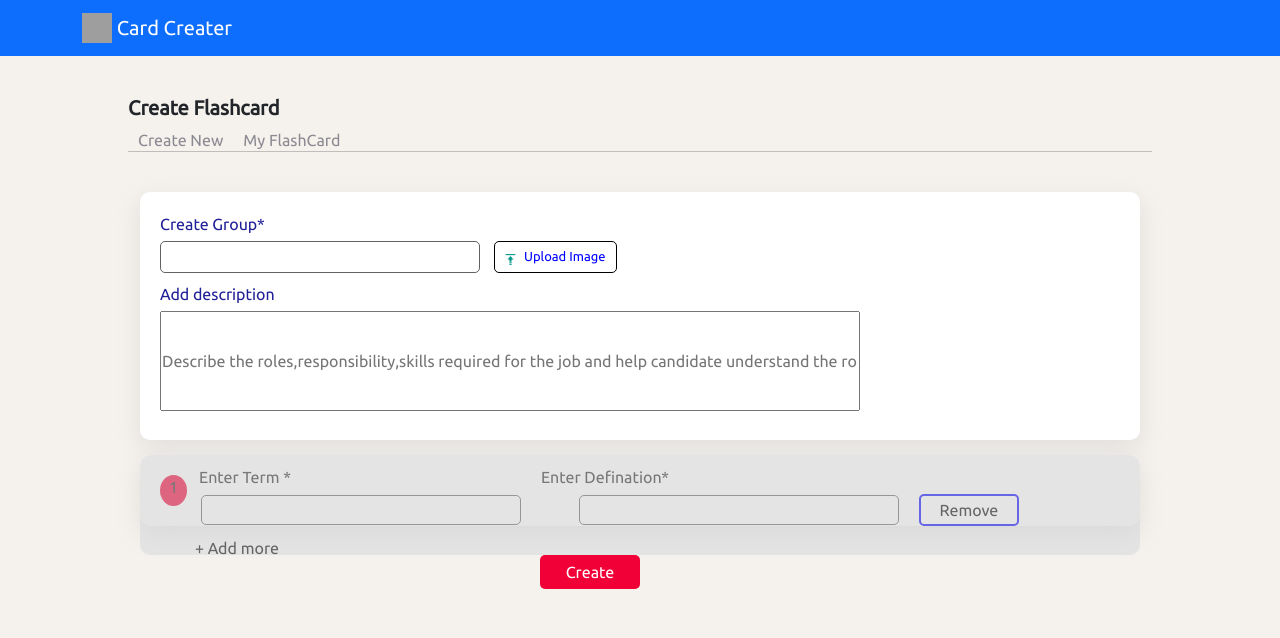
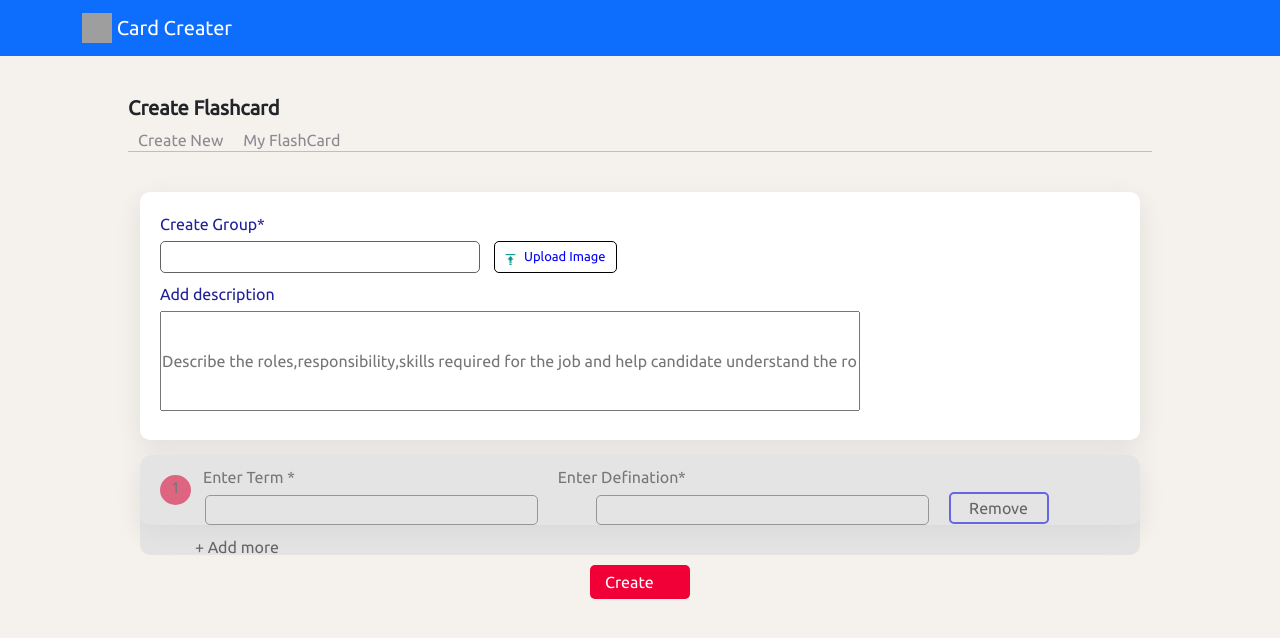
Before and after one commit to Oshankhan/card-builder, a React (Create React App) app: page / in a window 1280 px wide. Shown: the top 638 px of the page. Built offline with nearby package versions, Linux system fonts and the light colour scheme; grey boxes are pictures that could not be loaded.

Commit message:
create button change

```diff
--- a/src/components/CreateNewCard.css
+++ b/src/components/CreateNewCard.css
@@ -17,7 +17,7 @@ input[type="file"] {
 .blur {
   width: 100%;
   height: 100%;
-  background-color: rgb(204, 201, 201);
+  background-color: rgb(204, 201,201);
   position: absolute;
   z-index: 1;
   opacity: 0.5;
@@ -42,23 +42,17 @@ input[type="file"] {
   color: rgb(31, 31, 151);
   padding-bottom: 5px;
 }
-.bothcontainer>.createbutton{
-  position: relative;
-  justify-content: center !important;
-  left: 40%;
-  top: 50%;
-  color: #fff;
+.createbutton{
+  position: relative !important;
+  top:50%;
   background-color: #f00037;
-  align-items: center !important;
-  margin: 0 auto !important;
-  padding: 5px;
-  margin-top: 10px;
-  width: 100px;
+  margin: 10px auto;
+  padding:5px;
+  width:100px;
   text-decoration: none;
-  border: none !important;
-  border-radius: 5px;
-
-}
+  border: none;
+  border-radius:5px;
+  }
 .uploadfile{
   display: flex;
   font-size: 13px;
@@ -80,17 +74,17 @@ input[type="file"] {
   background-color: #f00037;
   border-radius: 50%;
   margin: 20px;
-  padding: 0px 9px;
+  padding: 0px 11px;
 }
 .indexno{
   display: flex;
 }
 .inputFeild1{
   border-radius: 5px;
-  width: 25vw;
+  width: 26vw;
   height: 30px;
   border: 1.5px solid rgb(99, 97, 97);
-  margin-top: 40px;
+  margin-top:40px;
   margin-left: -90px;
   }
   .term{
@@ -103,7 +97,7 @@ input[type="file"] {
 
   }
   .remove{
-    margin-top: 39px;
+    margin-top: 37px;
     margin-left: 20px;
     border: 2px solid blue;
     border-radius: 5px;
@@ -113,3 +107,6 @@ input[type="file"] {
   .addmore{
     margin: 10px 45px;
   }
+  .createbutton1{
+    color: #fff;
+  }
--- a/src/components/CreateNewCard.jsx
+++ b/src/components/CreateNewCard.jsx
@@ -140,7 +140,9 @@ function CreateNewCard() {
           </div>
           <button className="addmore" onClick={handleAddItem}>+ Add more</button>
         </div>
-        <button className="createbutton">Create</button>
+        <div className="createbutton">
+           <button className="createbutton1" >Create</button>
+        </div>
       </div>
     </>
   );
```
